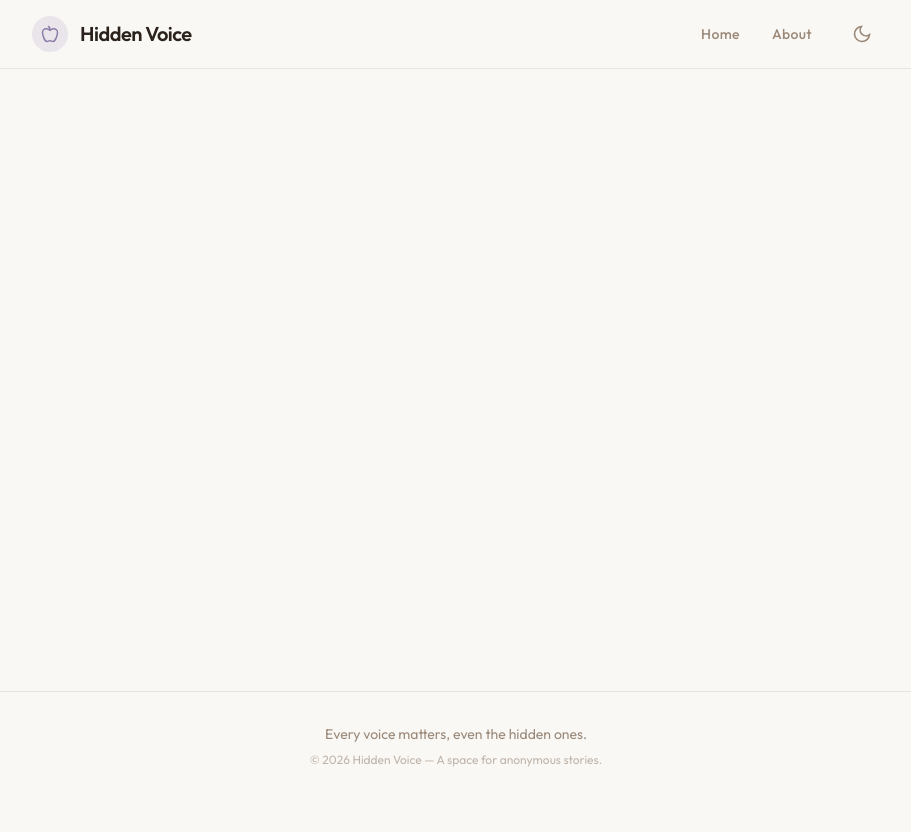
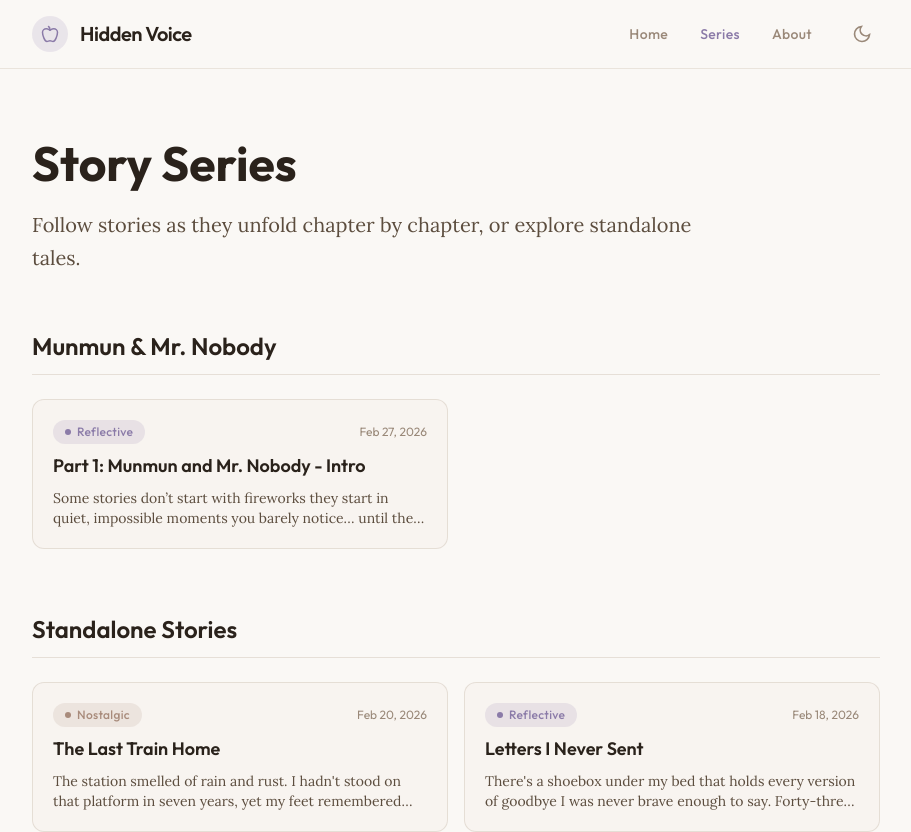
Before and after one commit to iam-neo/Hidden-Voice, a React (Vite) app: page /series in a window 1280 px wide. Shown: the top 832 px of the page, without its empty margins (184-1095 px from the left). Before the commit the page ends 800 px from the top, so only its background shows below. Built offline with nearby package versions, Linux system fonts and the light colour scheme.

Commit message:
feat: add Series page and navigation grouping stories by series

```diff
--- a/src/App.jsx
+++ b/src/App.jsx
@@ -4,6 +4,7 @@ import Header from './components/Header';
 import Footer from './components/Footer';
 import Home from './pages/Home';
 import About from './pages/About';
+import Series from './pages/Series';
 import Story1 from './pages/Story1';
 import Story2 from './pages/Story2';
 import Story3 from './pages/Story3';
@@ -17,6 +18,7 @@ export default function App() {
         <div className="flex-1">
           <Routes>
             <Route path="/" element={<Home />} />
+            <Route path="/series" element={<Series />} />
             <Route path="/about" element={<About />} />
             <Route path="/story/1" element={<Story1 />} />
             <Route path="/story/2" element={<Story2 />} />
--- a/src/components/Header.jsx
+++ b/src/components/Header.jsx
@@ -9,6 +9,7 @@ export default function Header() {
 
     const navLinks = [
         { to: '/', label: 'Home' },
+        { to: '/series', label: 'Series' },
         { to: '/about', label: 'About' },
     ];
 
@@ -49,8 +50,8 @@ export default function Header() {
                             key={link.to}
                             to={link.to}
                             className={`font-heading text-sm font-medium tracking-wide transition-colors duration-200 ${isActive(link.to)
-                                    ? 'text-accent'
-                                    : 'text-ink-muted hover:text-ink'
+                                ? 'text-accent'
+                                : 'text-ink-muted hover:text-ink'
                                 }`}
                         >
                             {link.label}
@@ -120,8 +121,8 @@ export default function Header() {
                                 to={link.to}
                                 onClick={() => setMenuOpen(false)}
                                 className={`font-heading text-sm font-medium py-2 transition-colors duration-200 ${isActive(link.to)
-                                        ? 'text-accent'
-                                        : 'text-ink-muted hover:text-ink'
+                                    ? 'text-accent'
+                                    : 'text-ink-muted hover:text-ink'
                                     }`}
                             >
                                 {link.label}
--- /dev/null
+++ b/src/pages/Series.jsx
@@ -0,0 +1,77 @@
+import { Link } from 'react-router-dom';
+import stories from '../data/storiesData';
+import MoodTag from '../components/MoodTag';
+
+export default function Series() {
+    // Group stories by series
+    const groupedStories = stories.reduce((acc, story) => {
+        const seriesName = story.series || 'Standalone Stories';
+        if (!acc[seriesName]) {
+            acc[seriesName] = [];
+        }
+        acc[seriesName].push(story);
+        return acc;
+    }, {});
+
+    // Ensure 'Standalone Stories' appears last
+    const seriesKeys = Object.keys(groupedStories).sort((a, b) => {
+        if (a === 'Standalone Stories') return 1;
+        if (b === 'Standalone Stories') return -1;
+        return a.localeCompare(b);
+    });
+
+    return (
+        <main className="max-w-4xl mx-auto px-6 py-12 md:py-16 animate-fade-in">
+            <section className="mb-14">
+                <h1 className="font-heading text-4xl md:text-5xl font-bold text-ink leading-tight mb-4">
+                    Story Series
+                </h1>
+                <p className="text-ink-light text-lg md:text-xl leading-relaxed max-w-2xl">
+                    Follow stories as they unfold chapter by chapter, or explore standalone tales.
+                </p>
+            </section>
+
+            <div className="space-y-16">
+                {seriesKeys.map((seriesGroup) => (
+                    <section key={seriesGroup}>
+                        <h2 className="font-heading text-2xl font-semibold text-ink border-b border-warm-200/60 pb-3 mb-6">
+                            {seriesGroup}
+                        </h2>
+                        <div className="grid gap-4 md:grid-cols-2">
+                            {groupedStories[seriesGroup].map((story, idx) => {
+                                const formattedDate = new Date(story.date).toLocaleDateString('en-US', {
+                                    year: 'numeric',
+                                    month: 'short',
+                                    day: 'numeric',
+                                });
+
+                                return (
+                                    <Link
+                                        key={story.id}
+                                        to={`/story/${story.id}`}
+                                        className="group block"
+                                    >
+                                        <article className="h-full rounded-xl border border-warm-200/60 bg-warm-50/50 p-5 transition-all duration-300 hover:border-warm-300 hover:bg-warm-50 hover:shadow-sm">
+                                            <div className="flex items-center justify-between gap-2 mb-2">
+                                                <MoodTag mood={story.mood} />
+                                                <time className="font-heading text-xs text-ink-muted">
+                                                    {formattedDate}
+                                                </time>
+                                            </div>
+                                            <h3 className="font-heading text-lg font-semibold text-ink group-hover:text-accent transition-colors duration-200">
+                                                {story.series ? `Part ${idx + 1}: ${story.title}` : story.title}
+                                            </h3>
+                                            <p className="mt-2 text-ink-light text-sm line-clamp-2">
+                                                {story.excerpt}
+                                            </p>
+                                        </article>
+                                    </Link>
+                                );
+                            })}
+                        </div>
+                    </section>
+                ))}
+            </div>
+        </main>
+    );
+}
```
